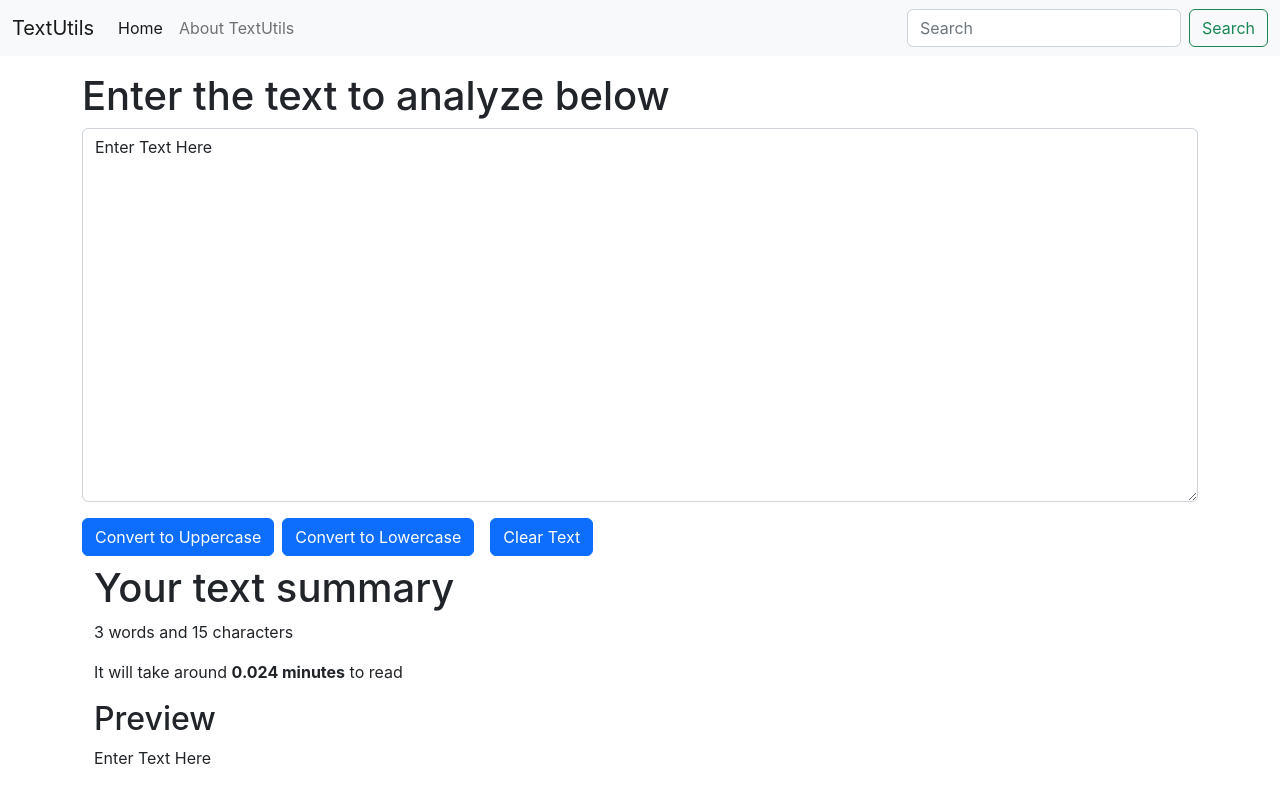
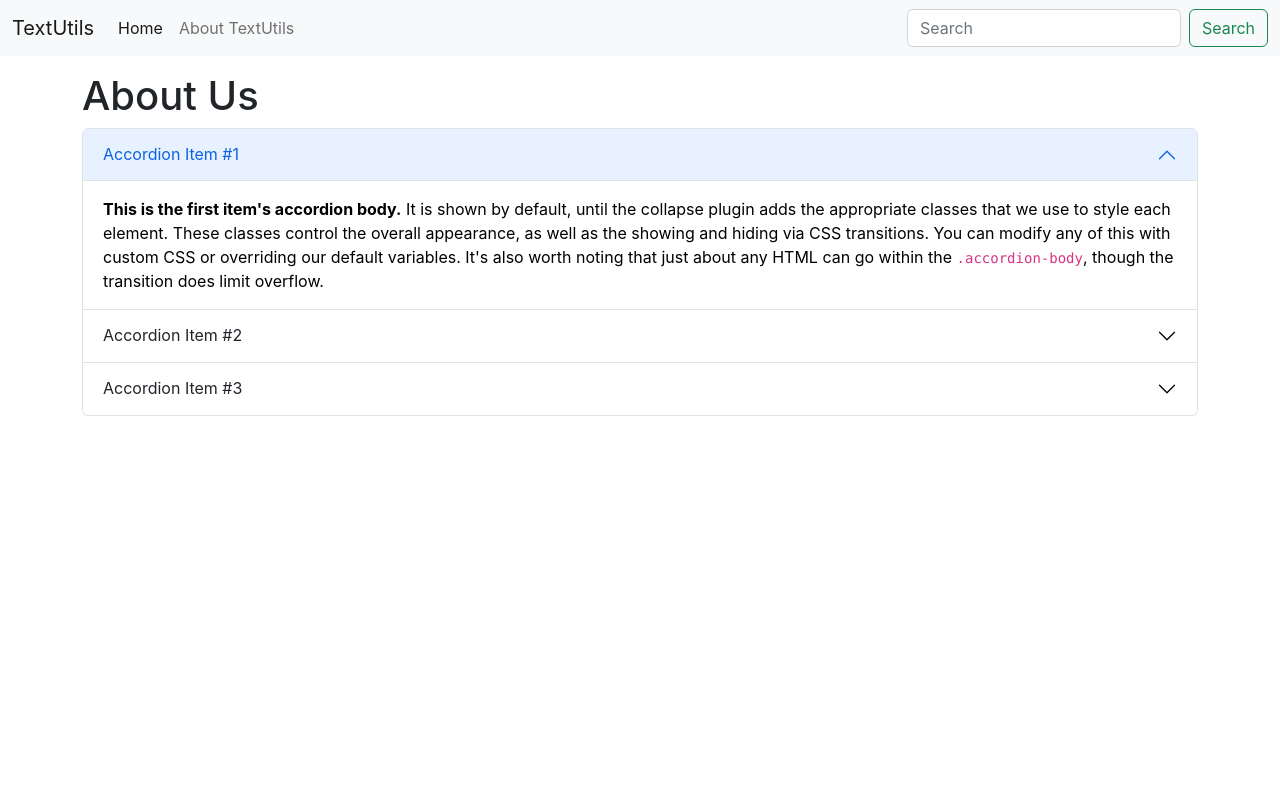
Before and after one commit to sprajwal11/TextUtils, a React (Create React App) app: page / in a window 1280 px wide. Built offline with nearby package versions, Linux system fonts and the light colour scheme.

Commit message:
working on dark mode

```diff
--- a/src/App.js
+++ b/src/App.js
@@ -1,7 +1,8 @@
 // import logo from './logo.svg';
 import './App.css';
+import About from './components/About';
 import Navbar from './components/Navbar';
-import TextForm from './components/TextForm';
+// import TextForm from './components/TextForm';
 
 
 function App() {
@@ -10,7 +11,8 @@
       <Navbar title="TextUtils" about="About TextUtils"/>
 
       <div className="container my-3">
-        <TextForm heading="Enter the text to analyze below"/>
+        {/* <TextForm heading="Enter the text to analyze below"/> */}
+        <About/>
         </div>
     </>
   );
--- /dev/null
+++ b/src/components/About.js
@@ -0,0 +1,46 @@
+import React from 'react'
+
+export default function About() {
+  return (
+    <>
+    <h1>About Us</h1>
+    <div className="accordion" id="accordionExample">
+  <div className="accordion-item">
+    <h2 className="accordion-header" id="headingOne">
+      <button className="accordion-button" type="button" data-bs-toggle="collapse" data-bs-target="#collapseOne" aria-expanded="true" aria-controls="collapseOne">
+        Accordion Item #1
+      </button>
+    </h2>
+    <div id="collapseOne" className="accordion-collapse collapse show" aria-labelledby="headingOne" data-bs-parent="#accordionExample">
+      <div className="accordion-body">
+        <strong>This is the first item's accordion body.</strong> It is shown by default, until the collapse plugin adds the appropriate classes that we use to style each element. These classes control the overall appearance, as well as the showing and hiding via CSS transitions. You can modify any of this with custom CSS or overriding our default variables. It's also worth noting that just about any HTML can go within the <code>.accordion-body</code>, though the transition does limit overflow.
+      </div>
+    </div>
+  </div>
+  <div className="accordion-item">
+    <h2 className="accordion-header" id="headingTwo">
+      <button className="accordion-button collapsed" type="button" data-bs-toggle="collapse" data-bs-target="#collapseTwo" aria-expanded="false" aria-controls="collapseTwo">
+        Accordion Item #2
+      </button>
+    </h2>
+    <div id="collapseTwo" className="accordion-collapse collapse" aria-labelledby="headingTwo" data-bs-parent="#accordionExample">
+      <div className="accordion-body">
+        <strong>This is the second item's accordion body.</strong> It is hidden by default, until the collapse plugin adds the appropriate classes that we use to style each element. These classes control the overall appearance, as well as the showing and hiding via CSS transitions. You can modify any of this with custom CSS or overriding our default variables. It's also worth noting that just about any HTML can go within the <code>.accordion-body</code>, though the transition does limit overflow.
+      </div>
+    </div>
+  </div>
+  <div className="accordion-item">
+    <h2 className="accordion-header" id="headingThree">
+      <button className="accordion-button collapsed" type="button" data-bs-toggle="collapse" data-bs-target="#collapseThree" aria-expanded="false" aria-controls="collapseThree">
+        Accordion Item #3
+      </button>
+    </h2>
+    <div id="collapseThree" className="accordion-collapse collapse" aria-labelledby="headingThree" data-bs-parent="#accordionExample">
+      <div className="accordion-body">
+        <strong>This is the third item's accordion body.</strong> It is hidden by default, until the collapse plugin adds the appropriate classes that we use to style each element. These classes control the overall appearance, as well as the showing and hiding via CSS transitions. You can modify any of this with custom CSS or overriding our default variables. It's also worth noting that just about any HTML can go within the <code>.accordion-body</code>, though the transition does limit overflow.
+      </div>
+    </div>
+  </div>
+</div></>
+  )
+}
```
